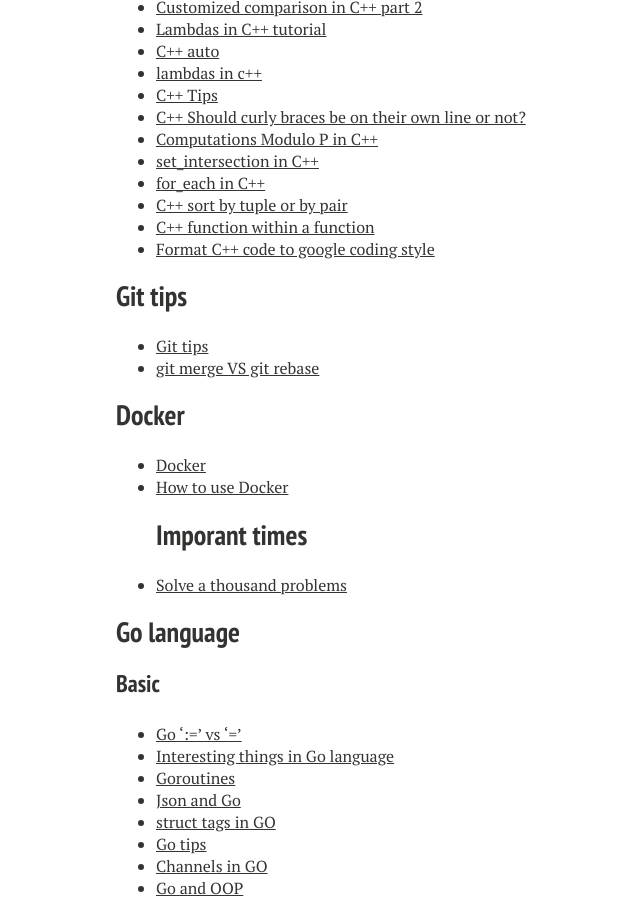
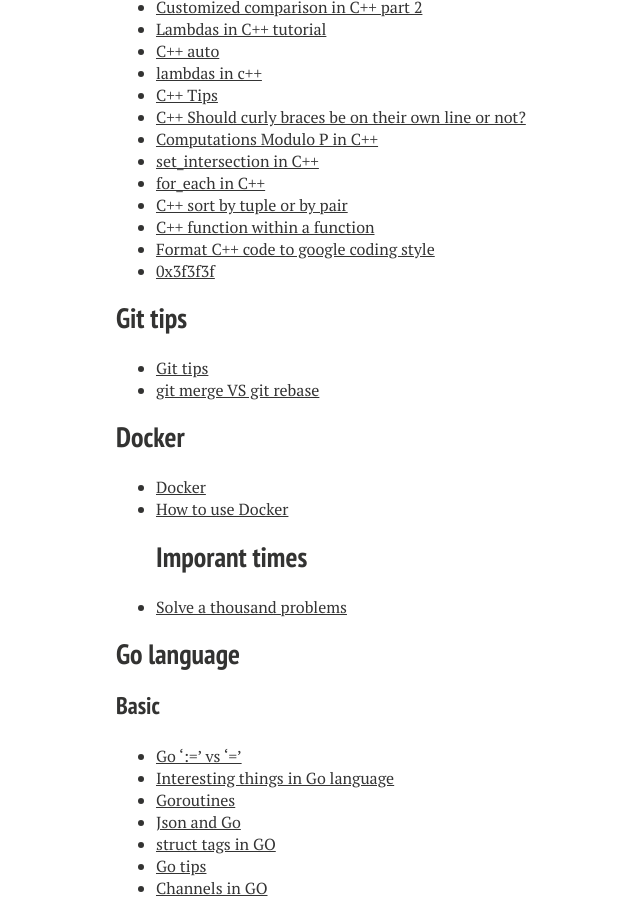
Before and after one commit to xiaokeshen/xiaokeshen.github.io, a Jekyll site: the page built from SoftwareEngineering/index.md, in a window 1280 px wide and 900 px high, scrolled down 11660 px. Shown: the whole window, without its empty margins (204-844 px from the left). Built offline with Jekyll 4.4.1, drawn with Linux system fonts in a browser that asks for light colours; nearby versions of some CDN libraries.

Commit message:
Add 0x3f3f3f

```diff
--- a/SoftwareEngineering/index.md
+++ b/SoftwareEngineering/index.md
@@ -396,6 +396,7 @@
 - [C++ sort by tuple or by pair](https://medium.com/@jim.morris.shen/c-sort-by-tuple-or-by-pair-int-pair-int-int-6a81e8e2e882?sk=a56c70ae2a1658af192a84ce91dcdeeb)
 - [C++ function within a function](https://medium.com/@jim.morris.shen/c-function-within-a-function-ccccacbafcd0?sk=509c21d15b810596bcf15939dc976843)
 - [Format C++ code to google coding style](https://medium.com/@jim.morris.shen/google-coding-style-in-c-98183ed06620?sk=c764c820f40a818e4e05d53aa28ad8e6)
+- [0x3f3f3f](https://jimmy-shen.medium.com/0x3f3f3f3f-an-interesting-number-for-inf-f4f0a0d24124)
 
 ## Git tips
 - [Git tips](https://medium.com/@jim.morris.shen/git-tips-a8902c528177?sk=fbfbf5011334f17cbd964634cde000a8)
```
